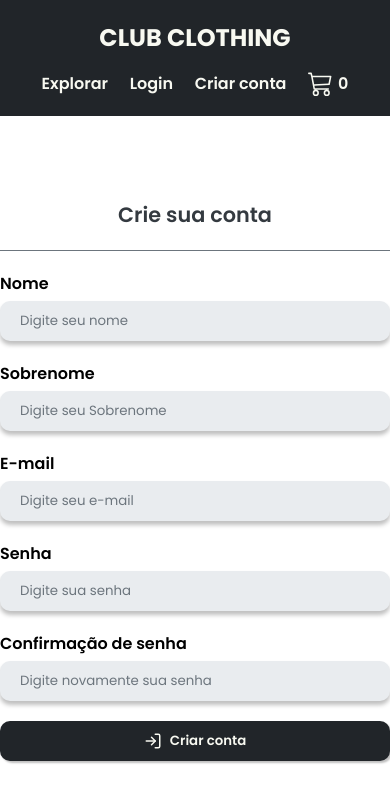
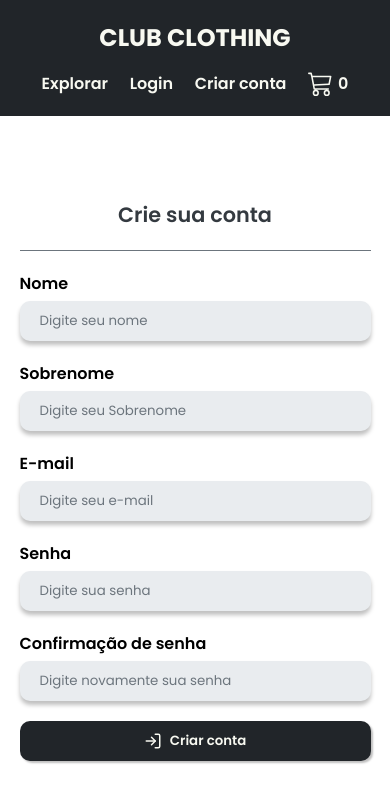
Before and after one commit to Abimael-Pereira/ecommerce-frontend, a React (Vite) app: page /sign-up in a window 390 px wide. Shown: the top 802 px of the page. Built offline with nearby package versions, Linux system fonts and the light colour scheme; no server answers.

Commit message:
style: add responsiveness to SignUp and Login pages

```diff
--- a/src/pages/login/login.styles.ts
+++ b/src/pages/login/login.styles.ts
@@ -20,6 +20,10 @@ export const LoginContent = styled.div`
   flex-direction: column;
   align-items: center;
   width: 450px;
+
+  @media (max-width: 768px) {
+    width: 90%;
+  }
 `;
 
 export const LoginSubtitle = styled.p`
--- a/src/pages/sign-up/sign-up.styles.ts
+++ b/src/pages/sign-up/sign-up.styles.ts
@@ -1,12 +1,12 @@
-import styled from 'styled-components'
-import Colors from '../../theme/theme.colors'
+import styled from 'styled-components';
+import Colors from '../../theme/theme.colors';
 
 export const SignUpContainer = styled.div`
   height: 100%;
   display: flex;
   align-items: center;
   justify-content: center;
-`
+`;
 
 export const SignUpHeadline = styled.p`
   font-weight: 600;
@@ -17,14 +17,18 @@ export const SignUpHeadline = styled.p`
   border-bottom: 1px solid #6c757d;
   width: 100%;
   text-align: center;
-`
+`;
 
 export const SignUpContent = styled.div`
   display: flex;
   flex-direction: column;
   align-items: center;
   width: 450px;
-`
+
+  @media (max-width: 768px) {
+    width: 90%;
+  }
+`;
 
 export const SignUpInputContainer = styled.div`
   width: 100%;
@@ -34,4 +38,4 @@ export const SignUpInputContainer = styled.div`
     font-weight: 600;
     margin-bottom: 5px;
   }
-`
+`;
```
